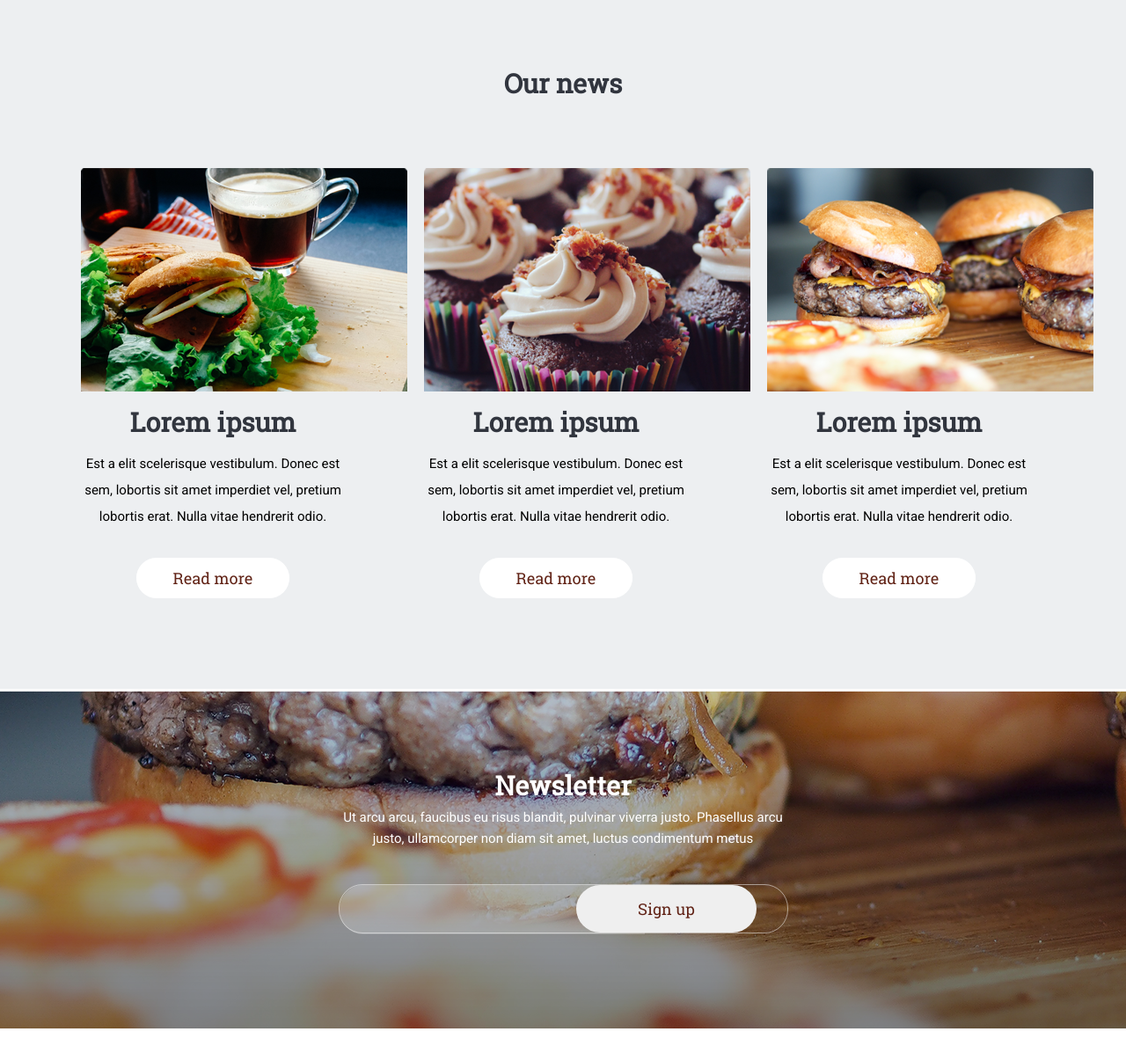
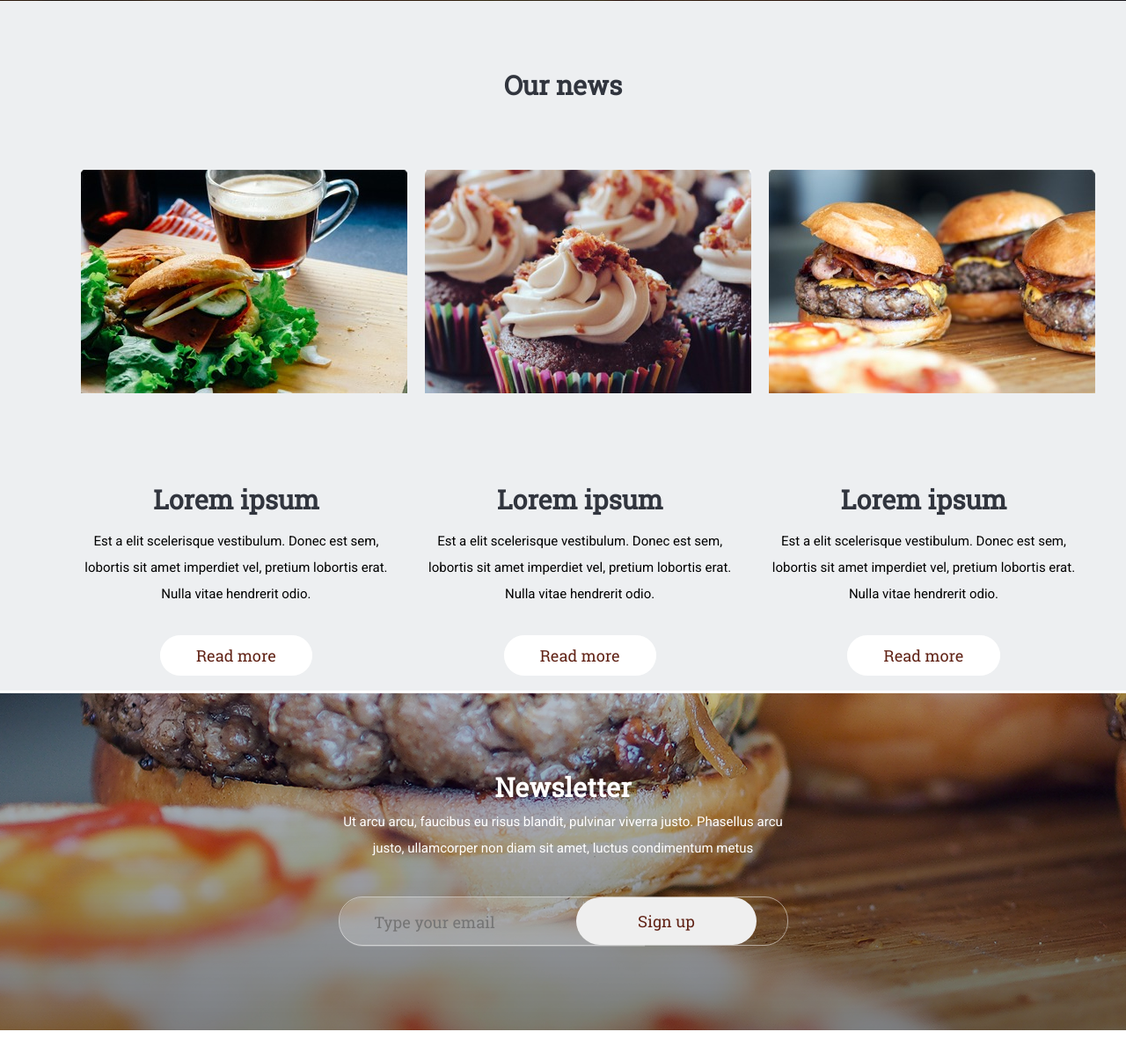
Before and after one commit to BJIAST/geekhub_frontend, a PHP site: page /lesson7/index.html in a window 1280 px wide. Shown: the part 1834-3040 px from the top of the page at 88% size. Run offline with PHP 8.4, Linux system fonts and the light colour scheme.

Commit message:
Fixed lesson7

```diff
--- a/lesson7/css/style.css
+++ b/lesson7/css/style.css
@@ -11,8 +11,12 @@
 	font-family: "ProximaNova";
 	src: url("../fonts/proximanovacond-regular.otf");
 }
+body {
+	font-family: 'Roboto', sans-serif;
+}
 .block {
 	display: block;
+	font-family: 'Roboto',sans-serif;
 }
 .wrapper{
 	text-align: center;
@@ -20,29 +24,49 @@
 	width: 1256px;
 	margin: 0 auto;
 }
-
-
+a.btn {
+	text-decoration: none;
+	color: #612316;
+	font-family: RobotoSlab;
+	font-size: 18px;
+	font-weight: 400;
+	line-height: 30px;
+	background: #fff;
+	border: 1px solid rgba(255, 255, 255, 0.5);
+	border-radius: 27px;
+	padding: 15px 50px;
+}
+h1,h2,h3 {
+	color: white;
+	font-family: RobotoSlab;
+	font-size: 30px;
+	font-weight: 700;
+	line-height: 48px;
+	padding-top: 86px;
+}
+h2,h3{
+	line-height: 24px;
+}
+p {
+	font-size: 15px;
+	font-weight: 300;
+	line-height: 30px;
+}
 /*----------------header------------------*/
-
+header .wrapper {
+	padding: 48px 0;
+}
 
 header.static {
-	height: 148px;
-	width: 100%;
-	top: 0;
 	background: #edeff1;
 }
 header.fixed {
 	position: fixed;
-	z-index: 99999;
-	left: 0;
-	top: 0;
+	z-index: 2;
 	width: 100%;
-	height: 148px;
-	margin: 0;
 	background: #edeff1;
 }
 header.fixed .active {
-	height: 148px;
 	text-align: center;
 }
 .top-nav li.selected a{
@@ -57,20 +81,18 @@ header.fixed .active {
 .logo {
 	font-family: RobotoSlab;
 	float: left;
-	overflow: hidden;
-	padding: 50px 0 0 47px;
-
 }
 header a {
 	text-decoration: none;
 	color: #31353e;
 
 }
-header h1 {
+header .logo div {
 	font-size: 36px;
 	font-weight: 700;
 	line-height: 36px;
 }
+
 header span {
 	color: #dd4b2b;
 	font-size: 16px;
@@ -82,13 +104,14 @@ header span {
 .top-nav {
 	font-family: RobotoSlab;
 	text-align: right;
-	padding: 68px 0 0 43px;
+	padding: 15px 50px;
+	overflow: hidden;
 }
 .top-nav ul li {
 	font-size: 18px;
 	font-weight: 400;
 	line-height: 24px;
-	display: inline;
+	display: inline-block;
 }
 .top-nav ul li a {
 	color: #31353e;
@@ -106,7 +129,7 @@ header span {
 
 
 #main {
-	background: url(../images/section1.png) no-repeat;
+	background: url(../images/section1.jpg) no-repeat;
 	background-size: cover;
 	background-position: 50% 100%;
 	height: 1325px;
@@ -124,7 +147,7 @@ header span {
 	font-weight: 300;
 	margin-top: 250px;
 }
-.main h3 {
+.main div {
 	text-shadow: 0 1px 0 rgba(0, 0, 0, 0.4);
 	color: white;
 	font-family: RobotoSlab;
@@ -132,49 +155,19 @@ header span {
 	font-size: 30px;
 	font-weight: 700;
 }
-.main article h3 {
-	font-family: RobotoSlab;
-	font-size: 30px;
-	font-weight: 700;
-	line-height: 24px;
-}
 .posts {
 	overflow: hidden;
-	margin-top: 220px;
+	margin: 220px 0 0 80px;
 }
 .posts h2{
-	font-family: RobotoSlab;
-	font-size: 30px;
-	font-weight: 700;
-	line-height: 24px;
 	margin: 20px 0;
 }
 .posts article{
 	float: left;
-	width:300px;
-	margin-right: 90px;
+	width:30%;
+	margin-right: 38px;
 	margin-bottom: 120px;
-}
-.posts article p {
-	font-family: 'Roboto', sans-serif;
-	font-size: 15px;
-	font-weight: 300;
-	line-height: 30px;
-}
-.posts article:first-child {
-	margin-left: 80px;
-}
-.wrapper a.btn {
-	text-decoration: none;
-	color: #612316;
-	font-family: RobotoSlab;
-	font-size: 18px;
-	font-weight: 400;
-	line-height: 30px;
-	background: #fff;
-	border: 1px solid rgba(255, 255, 255, 0.5);
-	border-radius: 27px;
-	padding: 15px 50px;
+	box-sizing: border-box;
 }
 
 /*------------section-news--------------*/
@@ -189,14 +182,11 @@ header span {
 }
 #our-news h1 {
 	color: #31353e;
-	font-family: RobotoSlab;
-	font-size: 30px;
-	font-weight: 700;
 	line-height: 24px;
 	padding: 84px 0;
 }
 #our-news .posts {
-	margin: 0;
+	margin: 0 0 0 80px;
 }
 #our-news .posts p {
 	margin-bottom: 40px;
@@ -222,21 +212,11 @@ a.btn:hover {
 	background-position: 50% 100%;
 }
 #newsletter h1 {
-	color: white;
-	font-family: RobotoSlab;
-	font-size: 30px;
-	font-weight: 700;
-	line-height: 48px;
 	padding-top: 86px;
 }
 #newsletter .block {
 	margin: 0 auto;
 	width: 533px;
-	color: white;
-	font-family: 'Roboto', sans-serif;
-	font-size: 15px;
-	font-weight: 300;
-	line-height: 24px;
 	margin-bottom: 40px;
 }
 #newsletter .subscribe {
@@ -306,10 +286,7 @@ a.btn:hover {
 #product article p {
 	text-align: left;
 	color: #191b29;
-	font-family: 'Roboto', sans-serif;
 	font-size: 16px;
-	font-weight: 300;
-	line-height: 30px;
 }
 #product article .art-info {
 	width: 50%;
@@ -335,12 +312,15 @@ a.btn:hover {
 	overflow: hidden;
 	width: 50%;
 }
+#product .flr {
+	overflow: hidden;
+}
 #product .flr .art-image {
 	float: left;
 }
 #product .flr .art-info {
 	width: 46%;
-	float: none;
+	float: right;
 	padding: 0 20px;
 }
 #product .flr a.btn {
--- a/lesson7/index.html
+++ b/lesson7/index.html
@@ -12,7 +12,7 @@
 	<header id="header" class="static">
 		<div class="wrapper">
 			<div class="logo">
-				<h1><a href="#">Panakeia</a></h1>
+				<div><a href="#">Panakeia</a></div>
 				<span class="block">Free PSD template</span>
 			</div>
 			<nav class="top-nav">
@@ -29,21 +29,21 @@
 	<section id="main" class="main">
 		<div class="wrapper">
 			<h1>Integer at tortor ut magna</h1>
-			<h3>finibus lobortis sed quis tellus.</h3>
+			<div>finibus lobortis sed quis tellus.</div>
 			<div class="posts">
 				<article>
 					<img src="images/art1.png" alt="img1">
-					<h2>Tincidunt</h2>
+					<h3>Tincidunt</h3>
 					<p>Phasellus arcu justo, ullamcorper non diam sit amet, luctus condimentum metus. Nullam tempus egestas efficitur. Sed quam dolor.</p>
 				</article>
 				<article>
 					<img src="images/art2.png" alt="img2">
-					<h2>Duis bibendum</h2>
+					<h3>Duis bibendum</h3>
 					<p>Ut arcu arcu, faucibus eu risus blandit, pulvinar viverra justo. Phasellus arcu justo, ullamcorper non diam sit amet, luctus condimentum metus. In hac habitasse platea dictumst.</p>
 				</article>
 				<article>
 					<img src="images/art3.png" alt="img3">
-					<h2>Donec ligula</h2>
+					<h3>Donec ligula</h3>
 					<p>Nullam tempus egestas efficitur. Sed quam dolor, vulputate sed mattis et, sodales quis orci. Ut arcu arcu, faucibus eu risus blandit,.</p>
 				</article>
 			</div>
@@ -55,20 +55,20 @@
 			<h1>Our news</h1>
 			<div class="posts">
 				<article>
-					<img src="images/layer-7.png" alt="img4">
+					<img src="images/layer-7.jpg" alt="img4">
 					<h2>Lorem ipsum</h2>
 					<p>Est a elit scelerisque vestibulum. Donec est sem, lobortis sit amet imperdiet vel, pretium lobortis erat. Nulla vitae hendrerit odio.
 					</p>
 					<a href="#" class="btn">Read more</a>
 				</article>
 				<article>
-					<img src="images/layer-6.png" alt="img5">
+					<img src="images/layer-6.jpg" alt="img5">
 					<h2>Lorem ipsum</h2>
 					<p>Est a elit scelerisque vestibulum. Donec est sem, lobortis sit amet imperdiet vel, pretium lobortis erat. Nulla vitae hendrerit odio.</p>
 					<a href="#" class="btn">Read more</a>
 				</article>
 				<article>
-					<img src="images/layer-5.png" alt="img6">
+					<img src="images/layer-5.jpg" alt="img6">
 					<h2>Lorem ipsum</h2>
 					<p>Est a elit scelerisque vestibulum. Donec est sem, lobortis sit amet imperdiet vel, pretium lobortis erat. Nulla vitae hendrerit odio.</p>
 					<a href="#" class="btn">Read more</a>
@@ -79,12 +79,12 @@
 	<section id="newsletter">
 		<div class="wrapper">
 			<h1>Newsletter</h1>
-			<span class="block
+			<p class="block
 			">Ut arcu arcu, faucibus eu risus blandit, pulvinar viverra justo. Phasellus arcu justo,
-			ullamcorper non diam sit amet, luctus condimentum metus</span>
-			<form action="#" method="_POST">
+			ullamcorper non diam sit amet, luctus condimentum metus</p>
+			<form action="#" method="post">
 				<div class="subscribe">
-					<input type="email" name="email">
+					<input type="email" name="email" placeholder="Type your email">
 					<input type="submit" value="Sign up">
 				</div>
 			</form>
@@ -108,9 +108,6 @@
 				</div>
 			</article>
 			<article class="flr">
-				<div class="art-image">
-					<img src="http://lorempixel.com/628/349/food" alt="img8">
-				</div>
 				<div class="art-info">
 					<h2>Ipsum dolor sit amet</h2>
 					<p>
@@ -119,6 +116,9 @@
 						</span>
 					</p>
 					<a href="#" class="btn">Sign up</a>
+				</div>
+				<div class="art-image">
+					<img src="http://lorempixel.com/628/349/food" alt="img8">
 				</div>
 			</article>
 		</div>
@@ -159,7 +159,7 @@
 			<div>
 				Cum sociis natoque penatibus et magnis dis parturient montes, nascetur ridiculus mus.
 				<span class="block">
-					Try awsome tool for desgners <a href="http://symu.so" target="_blank">symu.co</a>
+					Try awsome tool for desgners <a href="http://symu.so" target="_blank" rel="nofollow">symu.co</a>
 				</span>
 			</div>
 		</div><!-- #footer-pic -->
--- a/lesson7/js/nav/navigation.js
+++ b/lesson7/js/nav/navigation.js
@@ -1,7 +1,7 @@
 // navigation
 $(document).ready(function(){
 
-        var $menu = $("header");
+        var $menu = $("#header");
 
         $(window).scroll(function(){
           if ($(window).width() >= 1300) {
```
Also changed, not shown: lesson6/images/layer-3.png (added), lesson7/images/layer-5.jpg (added), lesson7/images/layer-5.png (deleted), lesson7/images/layer-6.jpg (added), lesson7/images/layer-6.png (deleted), lesson7/images/layer-7.jpg (added), lesson7/images/layer-7.png (deleted), lesson7/images/section1.jpg (added).
